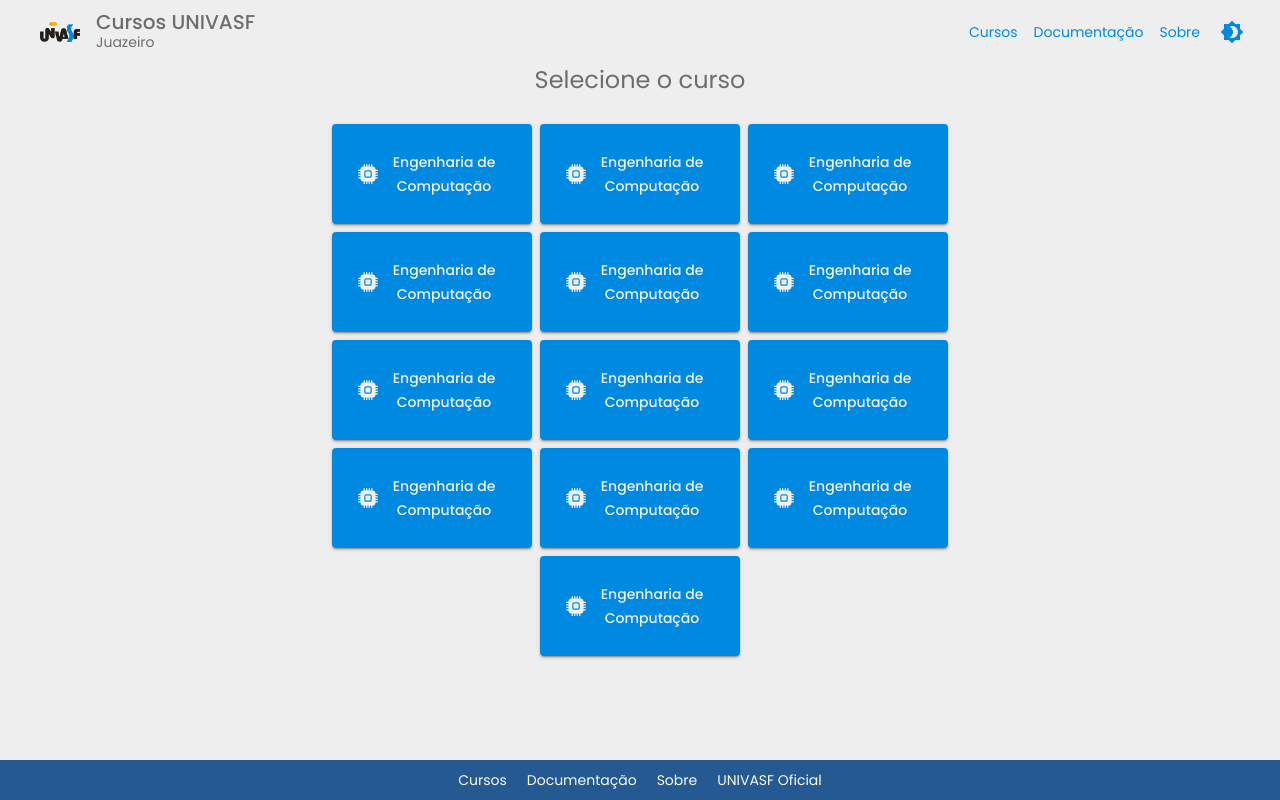
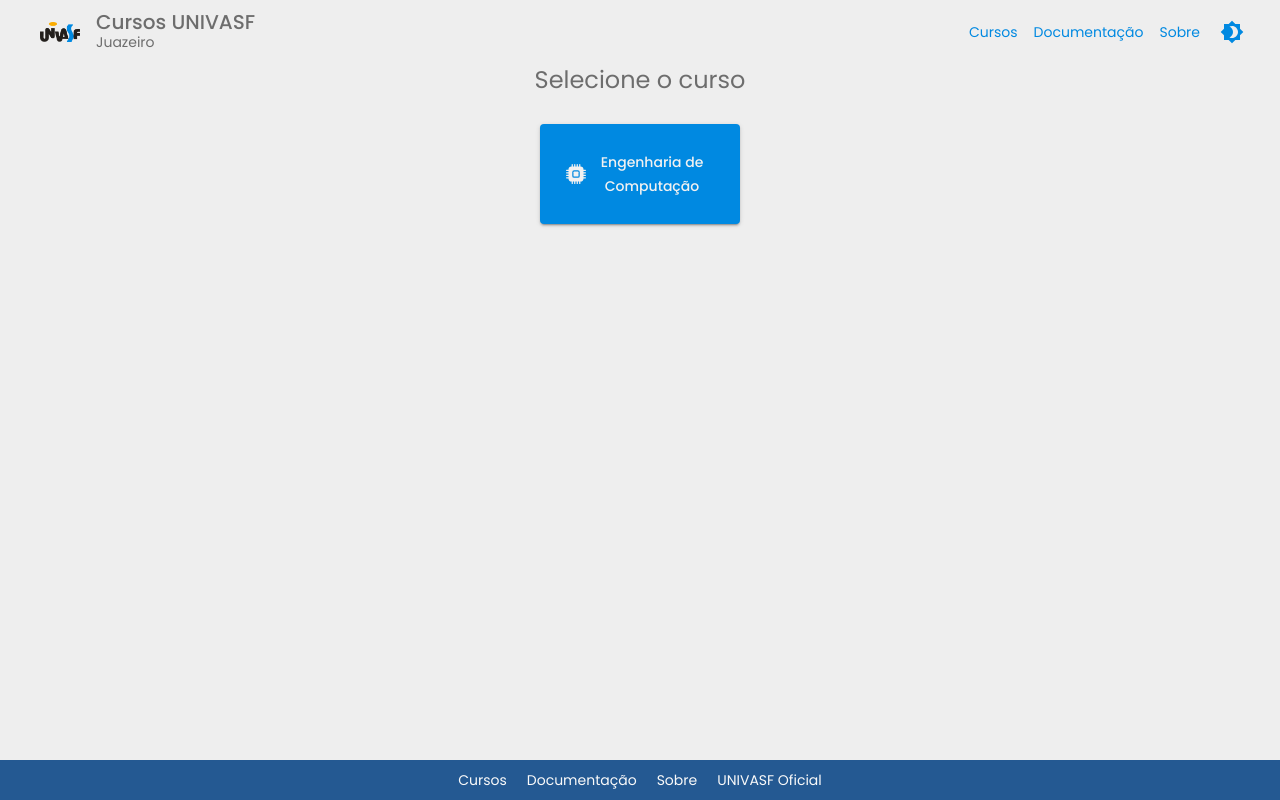
Before and after one commit to Daniel-Alencar/courses-univasf, a React (Create React App) app: page /courses in a window 1280 px wide. Built offline with nearby package versions, Linux system fonts and the light colour scheme.

Commit message:
Ajeitando computação

```diff
--- a/src/data/computacao.json
+++ b/src/data/computacao.json
@@ -887,6 +887,22 @@
                         "id": 7
                     }
                 ]
+            },
+            {
+                "name": "Eletiva I",
+                "workload": 60,
+                "period": 5,
+                "id": 7,
+                "unlock": [],
+                "prerequisite": []
+            },
+            {
+                "name": "Eletiva II",
+                "workload": 60,
+                "period": 5,
+                "id": 8,
+                "unlock": [],
+                "prerequisite": []
             }
         ],
         [
@@ -1128,6 +1144,38 @@
                     }
                 ],
                 "prerequisite": []
+            },
+            {
+                "name": "Optativa I",
+                "workload": 60,
+                "period": 8,
+                "id": 3,
+                "unlock": [],
+                "prerequisite": []
+            },
+            {
+                "name": "Optativa II",
+                "workload": 60,
+                "period": 8,
+                "id": 4,
+                "unlock": [],
+                "prerequisite": []
+            },
+            {
+                "name": "Optativa III",
+                "workload": 60,
+                "period": 8,
+                "id": 5,
+                "unlock": [],
+                "prerequisite": []
+            },
+            {
+                "name": "Núcleo Temático",
+                "workload": 120,
+                "period": 8,
+                "id": 6,
+                "unlock": [],
+                "prerequisite": []
             }
         ],
         [
@@ -1151,6 +1199,14 @@
                 "id": 1,
                 "unlock": [],
                 "prerequisite": []
+            },
+            {
+                "name": "Optativa IV",
+                "workload": 60,
+                "period": 9,
+                "id": 2,
+                "unlock": [],
+                "prerequisite": []
             }
         ]
     ]
--- a/src/data/index.js
+++ b/src/data/index.js
@@ -6,7 +6,7 @@ const courses = {
         name: computation.name,
         semesters: computation.semesters,
         components: computation.components,
-        workTime: 3309
+        workTime: 4290
     }
 }
 
--- a/src/pages/Course/index.jsx
+++ b/src/pages/Course/index.jsx
@@ -47,9 +47,9 @@ export default function Course({paletteType, setPaletteType}) {
     const updateProgress = (succeed) => {
         const { workTime, components } = course;
         let timeWorked = getTimeWorked(components, succeed);
-        const updateProgress = timeWorked * 100 / workTime;
-        localStorage.setItem(`progress:${id}`, updateProgress);
-        setProgress(updateProgress)
+        const updateProgressNumber = timeWorked * 100 / workTime;
+        localStorage.setItem(`progress:${id}`, updateProgressNumber);
+        setProgress(updateProgressNumber)
     }
 
     return (
--- a/src/pages/Courses/index.jsx
+++ b/src/pages/Courses/index.jsx
@@ -40,122 +40,6 @@ function Courses({paletteType, setPaletteType}) {
                         Engenharia de Computação
                     </Button>
 
-                    <Button
-                        startIcon={<BsFillCpuFill />}
-                        className={classes.button}
-                        color="primary"
-                        variant="contained"
-                        onClick={() => history.push('/course/1')}
-                    >
-                        Engenharia de Computação
-                    </Button>
-
-                    <Button
-                        startIcon={<BsFillCpuFill />}
-                        className={classes.button}
-                        color="primary"
-                        variant="contained"
-                        onClick={() => history.push('/course/1')}
-                    >
-                        Engenharia de Computação
-                    </Button>
-
-                    <Button
-                        startIcon={<BsFillCpuFill />}
-                        className={classes.button}
-                        color="primary"
-                        variant="contained"
-                        onClick={() => history.push('/course/1')}
-                    >
-                        Engenharia de Computação
-                    </Button>
-
-                    <Button
-                        startIcon={<BsFillCpuFill />}
-                        className={classes.button}
-                        color="primary"
-                        variant="contained"
-                        onClick={() => history.push('/course/1')}
-                    >
-                        Engenharia de Computação
-                    </Button>
-
-                    <Button
-                        startIcon={<BsFillCpuFill />}
-                        className={classes.button}
-                        color="primary"
-                        variant="contained"
-                        onClick={() => history.push('/course/1')}
-                    >
-                        Engenharia de Computação
-                    </Button>
-
-                    <Button
-                        startIcon={<BsFillCpuFill />}
-                        className={classes.button}
-                        color="primary"
-                        variant="contained"
-                        onClick={() => history.push('/course/1')}
-                    >
-                        Engenharia de Computação
-                    </Button>
-
-                    <Button
-                        startIcon={<BsFillCpuFill />}
-                        className={classes.button}
-                        color="primary"
-                        variant="contained"
-                        onClick={() => history.push('/course/1')}
-                    >
-                        Engenharia de Computação
-                    </Button>
-
-                    <Button
-                        startIcon={<BsFillCpuFill />}
-                        className={classes.button}
-                        color="primary"
-                        variant="contained"
-                        onClick={() => history.push('/course/1')}
-                    >
-                        Engenharia de Computação
-                    </Button>
-                    <Button
-                        startIcon={<BsFillCpuFill />}
-                        className={classes.button}
-                        color="primary"
-                        variant="contained"
-                        onClick={() => history.push('/course/1')}
-                    >
-                        Engenharia de Computação
-                    </Button>
-                    <Button
-                        startIcon={<BsFillCpuFill />}
-                        className={classes.button}
-                        color="primary"
-                        variant="contained"
-                        onClick={() => history.push('/course/1')}
-                    >
-                        Engenharia de Computação
-                    </Button>
-                    <Button
-                        startIcon={<BsFillCpuFill />}
-                        className={classes.button}
-                        color="primary"
-                        variant="contained"
-                        onClick={() => history.push('/course/1')}
-                    >
-                        Engenharia de Computação
-                    </Button>
-                    <Button
-                        startIcon={<BsFillCpuFill />}
-                        className={classes.button}
-                        color="primary"
-                        variant="contained"
-                        onClick={() => history.push('/course/1')}
-                    >
-                        Engenharia de Computação
-                    </Button>
-
                     {/* TODO: ADD NEW COURSES */}
 
                     {/*
```
